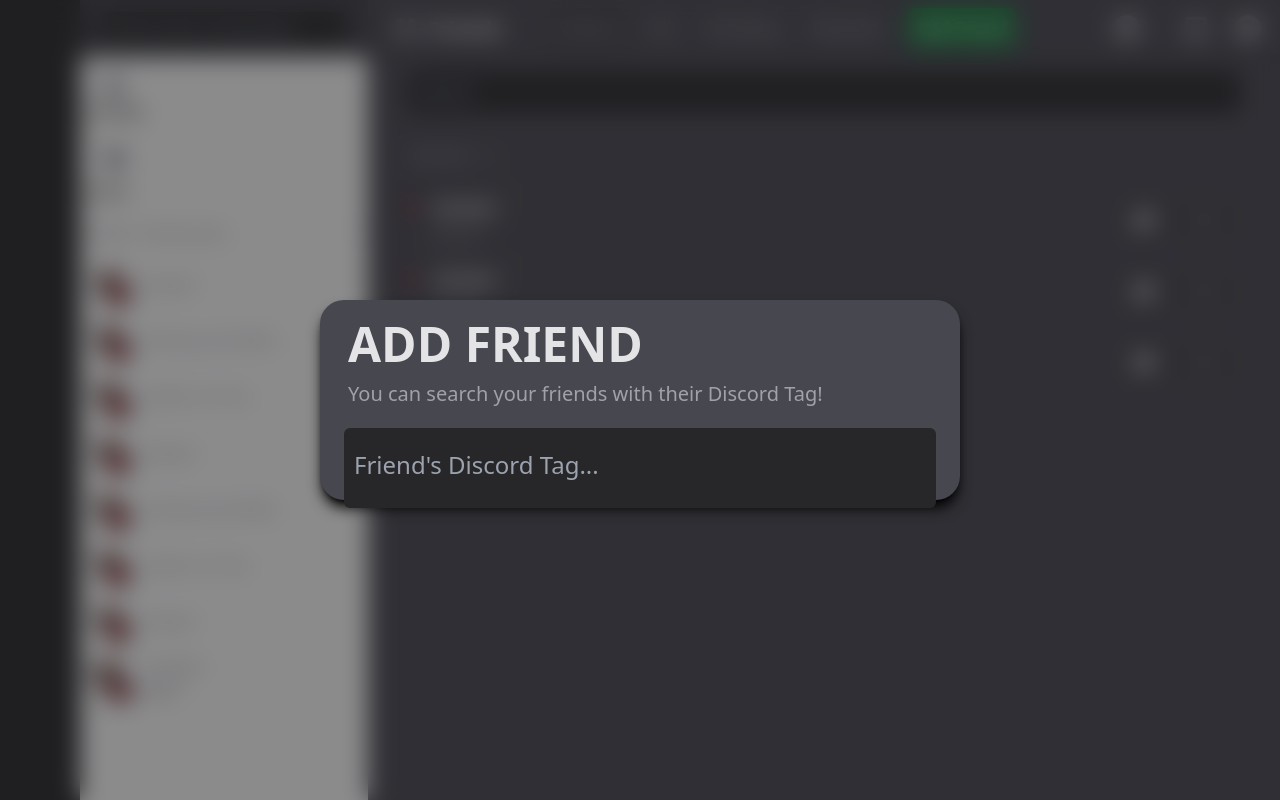
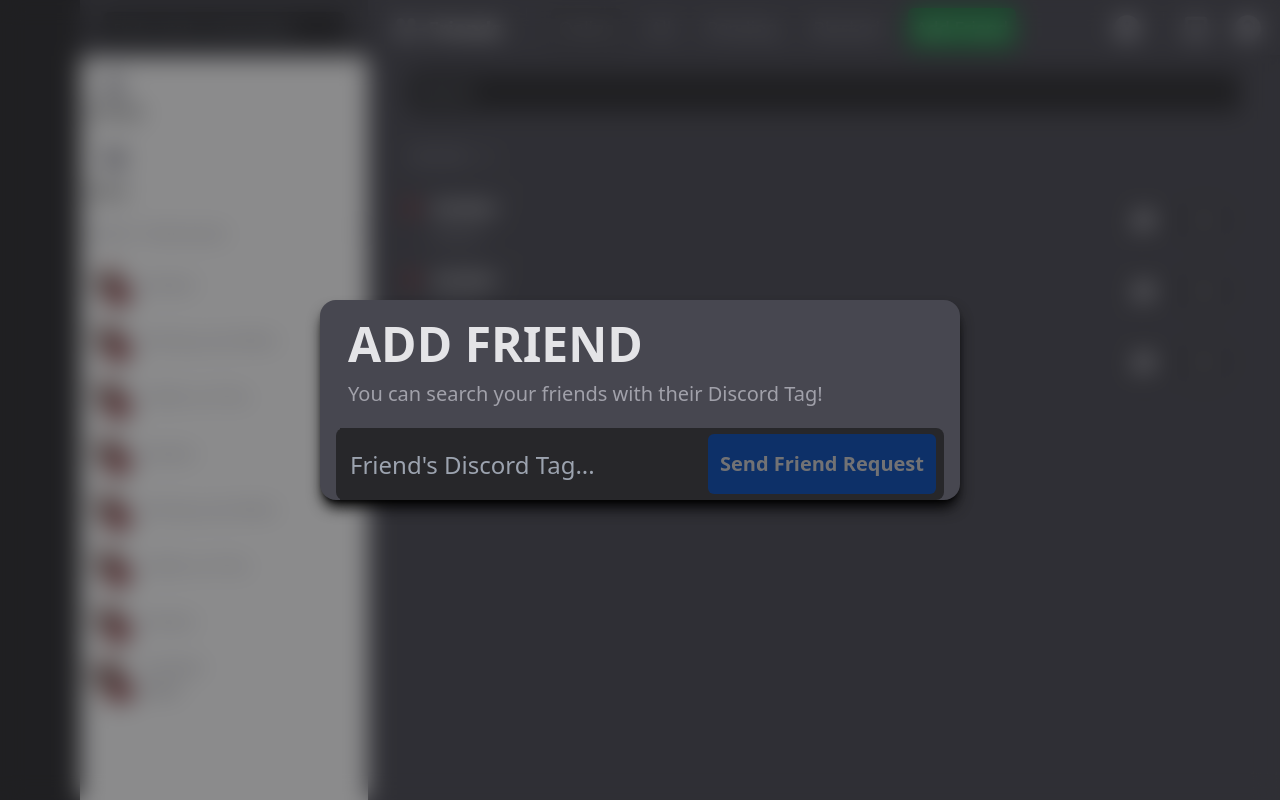
Before and after one commit to MiguelP307/discorda, a Next.js app: page / in a window 1280 px wide. Both pictures are taken after a click on the element "Add Friend". Built offline with nearby package versions, Linux system fonts and the light colour scheme.

Commit message:
Finished AddFriend Card, created SearchBar component

```diff
--- a/components/MainDisplay/Comps/AddFriendTab.tsx
+++ b/components/MainDisplay/Comps/AddFriendTab.tsx
@@ -1,10 +1,23 @@
+import { useState } from "react";
 
 function AddFriendTab({visible, setVisible} : any) {
+
+  const [ activeButton, setActiveButton ] = useState(false);
 
   const closePopUp = (event) => {
       event.preventDefault();
       console.log(event.target.id);
       setVisible(false);
+      setActiveButton(false);
+  }
+
+  const handleOnChange = (event) => {
+    event.preventDefault();
+
+    if(event.target.value != "")
+      setActiveButton(true);
+    else
+      setActiveButton(false);
   }
 
   if(!visible) return null;
@@ -13,20 +26,25 @@
       <div className="fixed inset-0 bg-zinc-900 bg-opacity-50 backdrop-blur-md z-50 flex justify-center items-center" >
         <div className="fixed w-screen h-screen z-50" onClick={closePopUp}></div>
 
-        <div className="flex flex-col w-1/2 h-1/4 bg-[#474750] shadow-lg shadow-black rounded-3xl z-50">
+        <div className="flex flex-col w-1/2 h-1/4 bg-[#474750] shadow-lg shadow-black rounded-2xl z-50">
           <div className="flex flex-col m-3 p-2 space-x-2 space-y-3">
             <p className="text-zinc-200 font-bold text-5xl ml-2">ADD FRIEND</p>
             <p className="text-zinc-400 text-xl m-2">You can search your friends with their Discord Tag!</p>
           </div>
 
           {/*Search Bar */}
-                <div className="flex justify-center items-center">
-                    <input
-                        className="rounded-md focus:outline-none p-2 w-full h-20 mx-6 pl-[10px] bg-zinc-800 text-gray-300 placeholder:text-gray-400 placeholder:text-2xl cursor-text"
-                        placeholder="Friend's Discord Tag..."
-                        type="text"
-                    />
-                </div>
+          <div className="flex justify-center items-center h-20 bg-zinc-800 rounded-lg mx-4">
+
+              <input
+                  className="focus:outline-none m-1 p-2 w-full h-full pl-[10px] bg-zinc-800 text-gray-300 placeholder:text-gray-400placeholder:text-2xl cursor-text text-2xl"
+                  placeholder="Friend's Discord Tag..."
+                  type="text"
+                  onChange={handleOnChange}
+              />
+              <button className={`rounded-md bg-[#1a5fcf] h-[60px] text-xl font-semibold whitespace-nowrap mx-2 p-3 text-zinc-200 ${activeButton === false && "cursor-not-allowed brightness-50"}`} type="submit">
+                 Send Friend Request
+              </button>
+          </div>
         </div>
       </div>
   )
--- a/components/MainDisplay/Comps/AllTab.tsx
+++ b/components/MainDisplay/Comps/AllTab.tsx
@@ -1,6 +1,7 @@
 import { ChatIcon, DotsVerticalIcon, MinusCircleIcon } from "@heroicons/react/solid";
 import Image from "next/image";
 import Icons from "./Icons";
+import SearchBar from "./SearchBar";
 
 
 
@@ -8,19 +9,9 @@
   return (
       <div className="flex flex-col flex-grow bg-[#474750]">
 
-      {/*Search tab */}
-      <div className="flex flex-col">
-          <div className="flex justify-center items-center my-4">
-              <input
-                  className="rounded-md focus:outline-none p-2 w-full mx-10 pl-[10px] bg-zinc-800 text-gray-300 placeholder:text-gray-400 placeholder:text-lg cursor-text"
-                  placeholder="Search"
-                  type="text"
-              />
-          </div>
-          <div className="flex justify-start items-center mx-10 my-4">
-              <p className="text-[#9d9da9] font-medium">ALL FRIENDS - {users.length}</p>
-          </div>
-      </div>
+      <SearchBar userNum={users.length} statusName="ALL FRIENDS"/>
+
+
       {/* All Friends */}
       <div className="flex flex-col overflow-scroll">
           {
--- a/components/MainDisplay/Comps/BlockedTab.tsx
+++ b/components/MainDisplay/Comps/BlockedTab.tsx
@@ -1,6 +1,7 @@
 import { MinusCircleIcon, XIcon } from "@heroicons/react/solid";
 import Image from "next/image";
 import Icons from "./Icons";
+import SearchBar from "./SearchBar";
 
 
 function BlockedTab({users} : Users) {
@@ -13,19 +14,7 @@
     return (
         <div className="flex flex-col flex-grow bg-[#474750]">
 
-        {/*Search tab */}
-        <div className="flex flex-col">
-            <div className="flex justify-center items-center my-4">
-                <input
-                    className="rounded-md focus:outline-none p-2 w-full mx-10 pl-[10px] bg-zinc-800 text-gray-300 placeholder:text-gray-400 placeholder:text-lg cursor-text"
-                    placeholder="Search"
-                    type="text"
-                />
-            </div>
-            <div className="flex justify-start items-center mx-10 my-4">
-                <p className="text-[#9d9da9] font-medium">BLOCKED - {blockedUsers()}</p>
-            </div>
-        </div>
+        <SearchBar userNum={blockedUsers()} statusName="BLOCKED"/>
 
             {/* Friends List Online */}
         <div className="flex flex-col overflow-scroll">
--- a/components/MainDisplay/Comps/FriendsTab.tsx
+++ b/components/MainDisplay/Comps/FriendsTab.tsx
@@ -1,6 +1,7 @@
 import { ChatIcon, DotsVerticalIcon, MinusCircleIcon } from "@heroicons/react/solid";
 import Image from "next/image";
 import Icons from "./Icons";
+import SearchBar from "./SearchBar";
 
 
 
@@ -23,19 +24,9 @@
   return (
     <div className="flex flex-col flex-grow bg-[#474750]">
 
-        {/*Search tab */}
-        <div className="flex flex-col">
-            <div className="flex justify-center items-center my-4">
-                <input
-                    className="rounded-md focus:outline-none p-2 w-full mx-10 pl-[10px] bg-zinc-800 text-gray-300 placeholder:text-gray-400 placeholder:text-lg cursor-text"
-                    placeholder="Search"
-                    type="text"
-                />
-            </div>
-            <div className="flex justify-start items-center mx-10 my-4">
-                <p className="text-[#9d9da9] font-medium">ONLINE - {onlineUsers()}</p>
-            </div>
-        </div>
+        <SearchBar userNum={onlineUsers()} statusName="ONLINE"/>
+
+
         {/* Friends List Online */}
         <div className="flex flex-col overflow-scroll">
             {
--- a/components/MainDisplay/Comps/PendingTab.tsx
+++ b/components/MainDisplay/Comps/PendingTab.tsx
@@ -1,6 +1,7 @@
 import { MinusCircleIcon, XIcon } from "@heroicons/react/solid"
 import Image from "next/image"
 import Icons from "./Icons"
+import SearchBar from "./SearchBar";
 
 
 function PendingTab({users} : Users) {
@@ -13,19 +14,7 @@
   return (
     <div className="flex flex-col flex-grow bg-[#474750]">
 
-    {/*Search tab */}
-      <div className="flex flex-col">
-          <div className="flex justify-center items-center my-4">
-              <input
-                  className="rounded-md focus:outline-none p-2 w-full mx-10 pl-[10px] bg-zinc-800 text-gray-300 placeholder:text-gray-400 placeholder:text-lg cursor-text"
-                  placeholder="Search"
-                  type="text"
-              />
-          </div>
-          <div className="flex justify-start items-center mx-10 my-4">
-              <p className="text-[#9d9da9] font-medium">PENDING - {pendingRequests()}</p>
-          </div>
-      </div>
+      <SearchBar userNum={pendingRequests()} statusName="PENDING"/>
 
         {/* Friends List Online */}
       <div className="flex flex-col overflow-scroll">
--- /dev/null
+++ b/components/MainDisplay/Comps/SearchBar.tsx
@@ -0,0 +1,23 @@
+
+function SearchBar({userNum, statusName}) {
+  return (
+    <div className="flex flex-col">
+          <div className="flex justify-center items-center my-4">
+              <input
+                  className="rounded-md focus:outline-none p-2 w-full mx-10 pl-[10px] bg-zinc-800 text-gray-300 placeholder:text-gray-400 placeholder:text-lg cursor-text"
+                  placeholder="Search"
+                  type="text"
+              />
+          </div>
+          <div className="flex justify-start items-center mx-10 my-4">
+              <p className="text-[#9d9da9] font-medium">{statusName} - {userNum}</p>
+          </div>
+      </div>
+  )
+}
+
+export function searchUser() {
+
+}
+
+export default SearchBar
```
